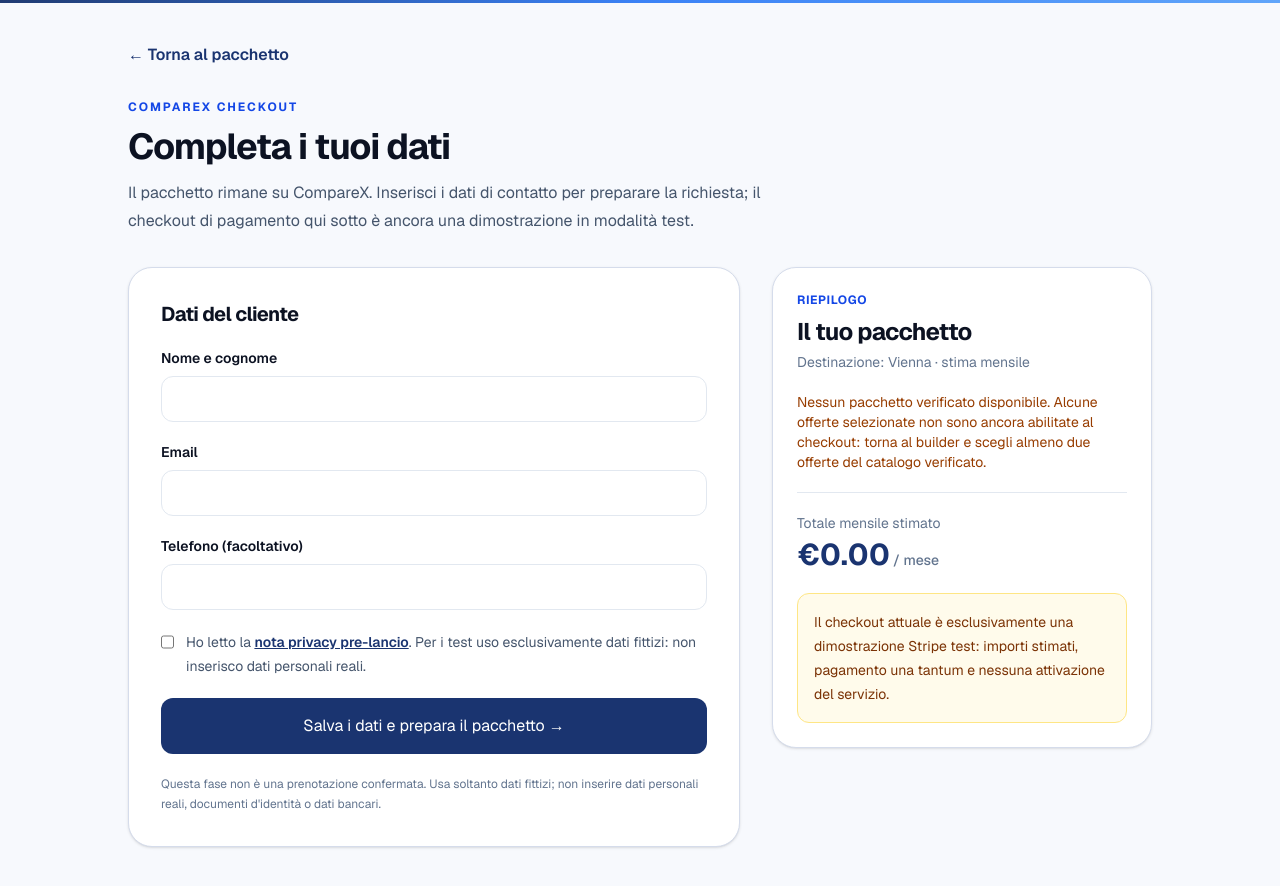
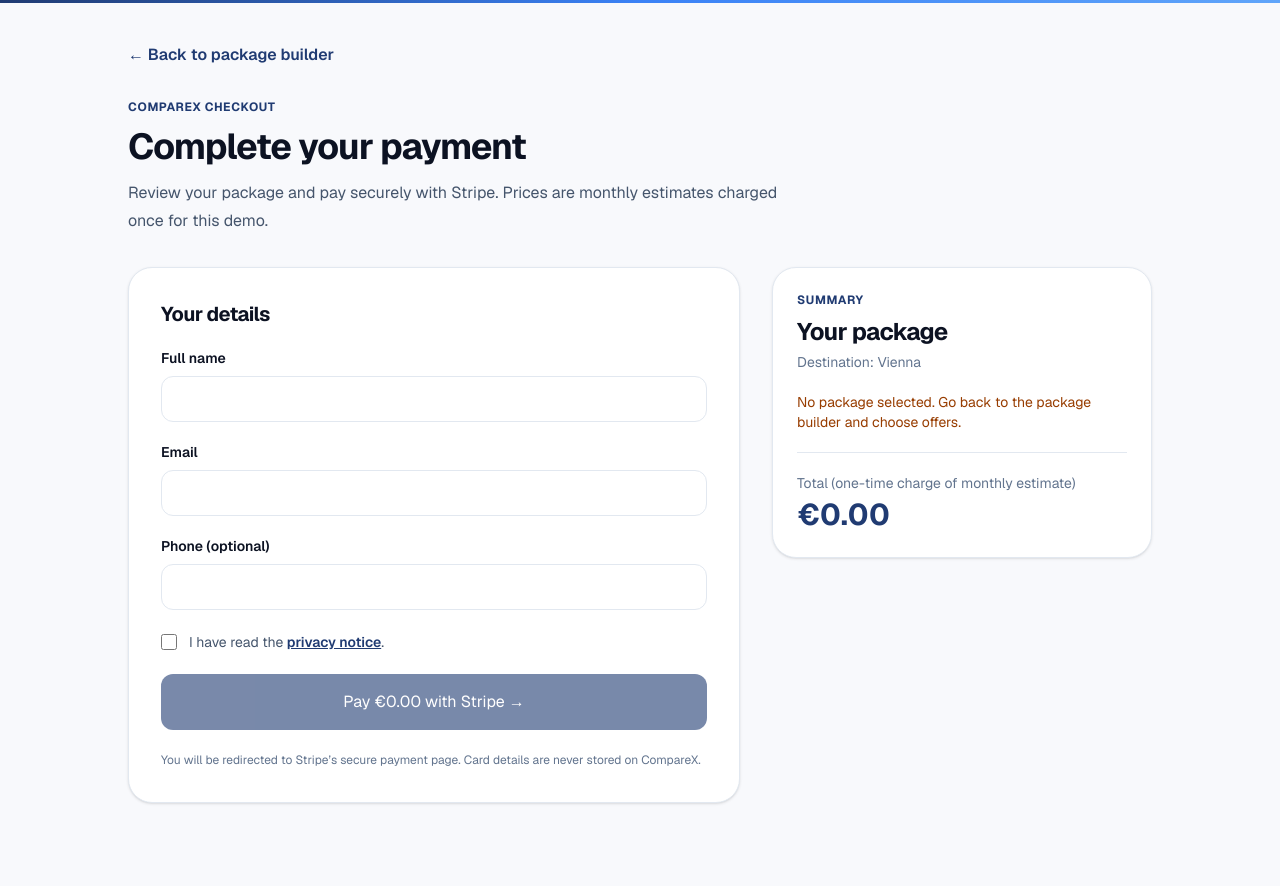
Before and after one commit to pietroconforti-blip/compareX, a Next.js app: page /checkout in a window 1280 px wide. After the commit the page ends 843 px from the top, so only its background shows below. Built offline with nearby package versions, Linux system fonts and the light colour scheme; no server answers.

Commit message:
feat: update checkout page to use working hosted Stripe Checkout
Replace gated embedded flow with simple redirect to Stripe Checkout session.

```diff
--- a/app/checkout/page.tsx
+++ b/app/checkout/page.tsx
@@ -1,14 +1,17 @@
 "use client";
 
-import { Suspense, useEffect, useMemo, useRef, useState } from "react";
-import Script from "next/script";
+import { Suspense, useMemo, useState } from "react";
 import { offers as baseOffers } from "@/lib/home-data";
 import { useSearchParams } from "next/navigation";
 
-type PackageItem = { id: number; category: string; name: string; price: number; priceLabel?: string; location?: string; sourceUrl?: string };
-type EmbeddedCheckoutInstance = { mount(target: string | HTMLElement): void; unmount(): void; destroy(): void };
-type StripeBrowserInstance = { initEmbeddedCheckout(options: { clientSecret: string }): Promise<EmbeddedCheckoutInstance> };
-declare global { interface Window { Stripe?: (publishableKey: string) => StripeBrowserInstance } }
+type PackageItem = {
+  id: number;
+  category: string;
+  name: string;
+  price: number;
+  priceLabel?: string;
+  location?: string;
+};
 
 function CheckoutContent() {
   const params = useSearchParams();
@@ -16,160 +19,206 @@ function CheckoutContent() {
     try {
       const parsed = JSON.parse(params.get("items") || "[]");
       if (!Array.isArray(parsed)) return [];
-      // Display only canonical offers from the server-maintained starter catalogue.
-      const resolved = parsed.map((item) => baseOffers.find((offer) => offer.id === Number(item?.id)));
-      if (resolved.length < 2 || resolved.some((offer) => !offer)) return [];
-      return (resolved as (typeof baseOffers)[number][]).map((offer) => ({ id: offer.id, category: offer.category, name: offer.name, price: offer.price, priceLabel: offer.priceLabel, location: offer.location, sourceUrl: offer.sourceUrl }));
-    } catch { return []; }
+      const resolved = parsed
+        .map((item) => baseOffers.find((offer) => offer.id === Number(item?.id)))
+        .filter(Boolean);
+      return resolved.map((offer) => ({
+        id: offer!.id,
+        category: offer!.category,
+        name: offer!.name,
+        price: offer!.price,
+        priceLabel: offer!.priceLabel,
+        location: offer!.location,
+      }));
+    } catch {
+      return [];
+    }
   }, [params]);
+
   const total = items.reduce((sum, item) => sum + item.price, 0);
   const destination = params.get("destination") || "Vienna";
+  const cancelled = params.get("cancelled") === "1";
+
   const [name, setName] = useState("");
   const [email, setEmail] = useState("");
   const [phone, setPhone] = useState("");
   const [consent, setConsent] = useState(false);
   const [busy, setBusy] = useState(false);
-  const [message, setMessage] = useState("");
-  const [success, setSuccess] = useState(false);
-  const [paymentBusy, setPaymentBusy] = useState(false);
-  const [paymentError, setPaymentError] = useState("");
-  const [stripeReady, setStripeReady] = useState(false);
-  const [checkoutClientSecret, setCheckoutClientSecret] = useState("");
-  const [returnStatus, setReturnStatus] = useState<"loading" | "paid_test" | "not_paid" | "expired" | "error" | null>(null);
-  const [returnMessage, setReturnMessage] = useState("");
-  const checkoutContainerRef = useRef<HTMLDivElement>(null);
-  const embeddedCheckoutRef = useRef<EmbeddedCheckoutInstance | null>(null);
-  const checkoutRequestIdRef = useRef<string>("");
-  const linkedTestCheckoutEnabled = process.env.NEXT_PUBLIC_COMPAREX_TEST_CHECKOUT_ENABLED === "true" && process.env.NEXT_PUBLIC_COMPAREX_ORDER_LINKED_CHECKOUT_ENABLED === "true";
+  const [error, setError] = useState("");
 
-  useEffect(() => {
-    const returnedSessionId = params.get("session_id");
-    if (!returnedSessionId) return;
-    if (!returnedSessionId.startsWith("cs_test_")) {
-      setReturnStatus("error");
-      setReturnMessage("ID sessione test non valido.");
+  async function handlePay(e: React.FormEvent) {
+    e.preventDefault();
+    setError("");
+
+    if (items.length < 1) {
+      setError("Select at least one offer from the package builder.");
       return;
     }
-    let active = true;
-    setReturnStatus("loading");
-    fetch("/api/checkout/session-status?session_id=" + encodeURIComponent(returnedSessionId), { cache: "no-store" })
-      .then(async (response) => {
-        const data = await response.json();
-        if (!response.ok) throw new Error(data.error || "Verifica pagamento non disponibile.");
-        if (active) {
-          setReturnStatus(data.status);
-          setReturnMessage(data.status === "paid_test"
-            ? "Stripe conferma il pagamento nell'ambiente test. Nessun servizio è stato prenotato o attivato."
-            : data.status === "expired" ? "La sessione di pagamento è scaduta."
-            : "Il pagamento non risulta completato. Nessun servizio è stato attivato.");
-        }
-      })
-      .catch((error: unknown) => {
-        if (active) {
-          setReturnStatus("error");
-          setReturnMessage(error instanceof Error ? error.message : "Impossibile verificare il pagamento.");
-        }
+    if (name.trim().length < 2) {
+      setError("Please enter your full name.");
+      return;
+    }
+    if (!/^[^\s@]+@[^\s@]+\.[^\s@]+$/.test(email)) {
+      setError("Please enter a valid email.");
+      return;
+    }
+    if (!consent) {
+      setError("Please confirm the privacy notice.");
+      return;
+    }
+
+    setBusy(true);
+    try {
+      const res = await fetch("/api/checkout/create-session", {
+        method: "POST",
+        headers: { "Content-Type": "application/json" },
+        body: JSON.stringify({
+          offerIds: items.map((i) => i.id),
+          email,
+          destination,
+        }),
       });
-    return () => { active = false; };
-  }, [params]);
-
-  useEffect(() => {
-    const publishableKey = process.env.NEXT_PUBLIC_STRIPE_PUBLISHABLE_KEY;
-    if (!checkoutClientSecret || !stripeReady || !checkoutContainerRef.current || !publishableKey || !window.Stripe) return;
-    let active = true;
-    let checkout: EmbeddedCheckoutInstance | undefined;
-    window.Stripe(publishableKey).initEmbeddedCheckout({ clientSecret: checkoutClientSecret })
-      .then((instance) => {
-        if (!active) { instance.destroy(); return; }
-        checkout = instance;
-        embeddedCheckoutRef.current = instance;
-        instance.mount(checkoutContainerRef.current!);
-      })
-      .catch((error: unknown) => {
-        setPaymentError(error instanceof Error ? error.message : "Impossibile caricare il modulo di pagamento Stripe.");
-      });
-    return () => {
-      active = false;
-      checkout?.destroy();
-      embeddedCheckoutRef.current = null;
-    };
-  }, [checkoutClientSecret, stripeReady]);
-
-  async function startTestCheckout() {
-    if (items.length < 2) { setPaymentError("Seleziona almeno due offerte valide."); return; }
-    if (name.trim().length < 2) { setPaymentError("Inserisci prima nome e cognome."); return; }
-    if (!/^[^\s@]+@[^\s@]+\.[^\s@]+$/.test(email)) { setPaymentError("Inserisci prima un indirizzo email valido."); return; }
-    if (!consent) { setPaymentError("Conferma la nota privacy prima di continuare."); return; }
-    setPaymentBusy(true);
-    setPaymentError("");
-    try {
-      if (!checkoutRequestIdRef.current) checkoutRequestIdRef.current = window.crypto.randomUUID();
-      const response = await fetch("/api/checkout/session", { method: "POST", headers: { "Content-Type": "application/json" }, body: JSON.stringify({ offerIds: items.map((item) => item.id), customer: { name, email, phone }, destination, privacyConsent: consent, checkoutRequestId: checkoutRequestIdRef.current }) });
-      const data = await response.json();
-      if (!response.ok || typeof data.clientSecret !== "string") throw new Error(data.error || "Checkout di prova non disponibile.");
-      setCheckoutClientSecret(data.clientSecret);
-    } catch (error) {
-      setPaymentError(error instanceof Error ? error.message : "Errore durante l'avvio del checkout.");
-    } finally {
-      setPaymentBusy(false);
+      const data = await res.json();
+      if (!res.ok || !data.url) {
+        throw new Error(data.error || "Could not start payment.");
+      }
+      window.location.href = data.url;
+    } catch (err) {
+      setError(err instanceof Error ? err.message : "Payment failed to start.");
+      setBusy(false);
     }
   }
 
-  async function submit(event: React.FormEvent<HTMLFormElement>) {
-    event.preventDefault();
-    setMessage("");
-    if (linkedTestCheckoutEnabled) {
-      await startTestCheckout();
-      return;
-    }
-    if (items.length < 2) { setMessage("Torna al Package Builder e seleziona almeno due servizi."); return; }
-    if (!consent) { setMessage("Devi confermare l'informativa sulla privacy per inviare la richiesta."); return; }
-    setBusy(true);
-    try {
-      const response = await fetch("/api/orders", { method: "POST", headers: { "Content-Type": "application/json" }, body: JSON.stringify({ customer: { name, email, phone }, offerIds: items.map((item) => item.id), destination, privacyConsent: consent }) });
-      const data = await response.json();
-      if (!response.ok) throw new Error(data.error || "Non è stato possibile salvare la richiesta.");
-      setSuccess(true);
-      setMessage("Richiesta salvata. Il pagamento non è ancora attivo: non è stato effettuato alcun addebito.");
-    } catch (error) {
-      setMessage(error instanceof Error ? error.message : "Errore durante l'invio.");
-    } finally { setBusy(false); }
-  }
+  return (
+    <main className="min-h-screen bg-[#f8f9fc] px-5 py-10 text-[#0c1222]">
+      <div className="mx-auto max-w-5xl">
+        <a href="/package-builder" className="font-semibold text-[#203b72]">
+          ← Back to package builder
+        </a>
 
-  return <main className="min-h-screen bg-[#f7f9fd] px-5 py-10 text-[#0c1222]">
-    {linkedTestCheckoutEnabled && <Script src="https://js.stripe.com/v3/" strategy="afterInteractive" onReady={() => setStripeReady(true)} />}
-    <div className="mx-auto max-w-5xl">
-    <a href="/package-builder" className="font-semibold text-[#1a3470]">← Torna al pacchetto</a>
-    <p className="mt-8 text-xs font-bold uppercase tracking-[0.16em] text-blue-700">CompareX checkout</p>
-    <h1 className="mt-3 text-4xl font-bold tracking-tight">Completa i tuoi dati</h1>
-    <p className="mt-3 max-w-2xl leading-7 text-slate-600">Il pacchetto rimane su CompareX. Inserisci i dati di contatto per preparare la richiesta; il checkout di pagamento qui sotto è ancora una dimostrazione in modalità test.</p>
-    {returnStatus && <div role="status" className={"mt-5 rounded-2xl border p-4 text-sm leading-6 " + (returnStatus === "paid_test" ? "border-emerald-200 bg-emerald-50 text-emerald-900" : returnStatus === "loading" ? "border-blue-200 bg-blue-50 text-blue-900" : "border-amber-200 bg-amber-50 text-amber-900")}>
-      <p className="font-bold">{returnStatus === "loading" ? "Verifica pagamento…" : returnStatus === "paid_test" ? "Pagamento test completato" : returnStatus === "expired" ? "Sessione scaduta" : "Pagamento non confermato"}</p>
-      <p className="mt-1">{returnMessage || "Stiamo verificando la sessione direttamente con Stripe."}</p>
-    </div>}
-    <div className="mt-8 grid gap-8 lg:grid-cols-[1fr_380px]">
-      <form onSubmit={submit} className="space-y-5 rounded-3xl border border-[#d5dceb] bg-white p-6 shadow-sm md:p-8">
-        <h2 className="text-xl font-bold">Dati del cliente</h2>
-        <label className="block text-sm font-semibold">Nome e cognome<input required minLength={2} maxLength={120} autoComplete="name" value={name} onChange={(e) => { checkoutRequestIdRef.current = ""; setName(e.target.value); }} className="mt-2 w-full rounded-xl border border-slate-200 px-4 py-3 font-normal" /></label>
-        <label className="block text-sm font-semibold">Email<input required type="email" maxLength={254} autoComplete="email" value={email} onChange={(e) => { checkoutRequestIdRef.current = ""; setEmail(e.target.value); }} className="mt-2 w-full rounded-xl border border-slate-200 px-4 py-3 font-normal" /></label>
-        <label className="block text-sm font-semibold">Telefono (facoltativo)<input type="tel" maxLength={40} autoComplete="tel" value={phone} onChange={(e) => { checkoutRequestIdRef.current = ""; setPhone(e.target.value); }} className="mt-2 w-full rounded-xl border border-slate-200 px-4 py-3 font-normal" /></label>
-        <label className="flex items-start gap-3 text-sm leading-6 text-slate-600"><input required type="checkbox" checked={consent} onChange={(e) => { checkoutRequestIdRef.current = ""; setConsent(e.target.checked); }} className="mt-1 h-4 w-4" /><span>Ho letto la <a href="/privacy" target="_blank" className="font-semibold text-[#1a3470] underline">nota privacy pre-lancio</a>. Per i test uso esclusivamente dati fittizi: non inserisco dati personali reali.</span></label>
-        {message && <p role="status" className={"rounded-xl p-4 text-sm " + (success ? "bg-emerald-50 text-emerald-900" : "bg-amber-50 text-amber-900")}>{message}</p>}
-        <button type="submit" disabled={busy || paymentBusy || success} className="w-full rounded-xl bg-[#1a3470] px-5 py-4 font-bold text-white disabled:opacity-60">{linkedTestCheckoutEnabled ? (paymentBusy ? "Preparazione pagamento…" : "Continua al pagamento test →") : busy ? "Salvataggio…" : success ? "Richiesta salvata" : "Salva i dati e prepara il pacchetto →"}</button>
-        {linkedTestCheckoutEnabled && <div className="rounded-2xl border border-blue-200 bg-blue-50 p-4">
-          <p className="font-bold text-blue-950">Pagamento incorporato in CompareX (solo test)</p>
-          <p className="mt-1 text-sm leading-6 text-blue-900">Il modulo Stripe apparirà direttamente qui, senza aprire una pagina di pagamento esterna. Usa esclusivamente dati fittizi. È un addebito dimostrativo una tantum nell'ambiente test: gli importi sono stime mensili e nessun servizio viene prenotato o attivato.</p>
-          {paymentError && <p role="alert" className="mt-3 rounded-lg bg-white p-3 text-sm text-red-700">{paymentError}</p>}
-          {checkoutClientSecret && <div className="mt-4 rounded-xl bg-white p-3"><div ref={checkoutContainerRef} /><p className="mt-3 text-xs leading-5 text-slate-500">Stripe opera in modalità test. Usa solo i dati di carta di prova Stripe, mai una carta reale.</p></div>}
-        </div>}
-        <p className="text-xs leading-5 text-slate-500">Questa fase non è una prenotazione confermata. Usa soltanto dati fittizi; non inserire dati personali reali, documenti d'identità o dati bancari.</p>
-      </form>
-      <aside className="h-fit rounded-3xl border border-[#d5dceb] bg-white p-6 shadow-sm lg:sticky lg:top-6"><p className="text-xs font-bold uppercase tracking-wider text-blue-700">Riepilogo</p><h2 className="mt-2 text-2xl font-bold">Il tuo pacchetto</h2><p className="mt-1 text-sm text-slate-500">Destinazione: {destination} · stima mensile</p>
-        <div className="mt-5 space-y-4">{items.map((item, index) => <div key={item.category + "-" + item.name + "-" + index} className="border-b border-slate-100 pb-4"><p className="text-xs font-semibold uppercase text-slate-500">{item.category}</p><p className="mt-1 font-semibold">{item.name}</p><p className="mt-1 text-sm text-slate-600">€{item.price.toFixed(2)} / mese (stima)</p></div>)}{items.length === 0 && <p className="text-sm text-amber-800">Nessun pacchetto verificato disponibile. Alcune offerte selezionate non sono ancora abilitate al checkout: torna al builder e scegli almeno due offerte del catalogo verificato.</p>}</div>
-        <div className="mt-5 border-t border-slate-200 pt-5"><p className="text-sm text-slate-500">Totale mensile stimato</p><p className="mt-1 text-3xl font-bold text-[#1a3470]">€{total.toFixed(2)}<span className="text-sm font-medium text-slate-500"> / mese</span></p></div>
-        <div className="mt-5 rounded-xl border border-amber-200 bg-amber-50 p-4 text-sm leading-6 text-amber-900">Il checkout attuale è esclusivamente una dimostrazione Stripe test: importi stimati, pagamento una tantum e nessuna attivazione del servizio.</div>
-      </aside>
-    </div>
-  </div></main>;
+        <p className="mt-8 text-xs font-bold uppercase tracking-wider text-[#203b72]">
+          CompareX checkout
+        </p>
+        <h1 className="mt-3 text-4xl font-bold tracking-tight">Complete your payment</h1>
+        <p className="mt-3 max-w-2xl leading-7 text-slate-600">
+          Review your package and pay securely with Stripe. Prices are monthly estimates charged once for this demo.
+        </p>
+
+        {cancelled && (
+          <div className="mt-5 rounded-2xl border border-amber-200 bg-amber-50 p-4 text-sm text-amber-900">
+            Payment was cancelled. You can try again below.
+          </div>
+        )}
+
+        <div className="mt-8 grid gap-8 lg:grid-cols-[1fr_380px]">
+          <form onSubmit={handlePay} className="space-y-5 rounded-3xl border border-[#e2e8f0] bg-white p-6 shadow-sm md:p-8">
+            <h2 className="text-xl font-bold">Your details</h2>
+
+            <label className="block text-sm font-semibold">
+              Full name
+              <input
+                required
+                minLength={2}
+                value={name}
+                onChange={(e) => setName(e.target.value)}
+                className="mt-2 w-full rounded-xl border border-slate-200 px-4 py-3 font-normal"
+              />
+            </label>
+
+            <label className="block text-sm font-semibold">
+              Email
+              <input
+                required
+                type="email"
+                value={email}
+                onChange={(e) => setEmail(e.target.value)}
+                className="mt-2 w-full rounded-xl border border-slate-200 px-4 py-3 font-normal"
+              />
+            </label>
+
+            <label className="block text-sm font-semibold">
+              Phone (optional)
+              <input
+                type="tel"
+                value={phone}
+                onChange={(e) => setPhone(e.target.value)}
+                className="mt-2 w-full rounded-xl border border-slate-200 px-4 py-3 font-normal"
+              />
+            </label>
+
+            <label className="flex items-start gap-3 text-sm leading-6 text-slate-600">
+              <input
+                required
+                type="checkbox"
+                checked={consent}
+                onChange={(e) => setConsent(e.target.checked)}
+                className="mt-1 h-4 w-4"
+              />
+              <span>
+                I have read the{" "}
+                <a href="/privacy" className="font-semibold text-[#203b72] underline" target="_blank">
+                  privacy notice
+                </a>
+                .
+              </span>
+            </label>
+
+            {error && (
+              <p role="alert" className="rounded-xl bg-red-50 p-4 text-sm text-red-800">
+                {error}
+              </p>
+            )}
+
+            <button
+              type="submit"
+              disabled={busy || items.length === 0}
+              className="w-full rounded-xl bg-[#203b72] px-5 py-4 font-bold text-white hover:bg-[#152a52] disabled:opacity-60"
+            >
+              {busy ? "Redirecting to Stripe…" : `Pay €${total.toFixed(2)} with Stripe →`}
+            </button>
+
+            <p className="text-xs leading-5 text-slate-500">
+              You will be redirected to Stripe’s secure payment page. Card details are never stored on CompareX.
+            </p>
+          </form>
+
+          <aside className="h-fit rounded-3xl border border-[#e2e8f0] bg-white p-6 shadow-sm lg:sticky lg:top-6">
+            <p className="text-xs font-bold uppercase tracking-wider text-[#203b72]">Summary</p>
+            <h2 className="mt-2 text-2xl font-bold">Your package</h2>
+            <p className="mt-1 text-sm text-slate-500">Destination: {destination}</p>
+
+            <div className="mt-5 space-y-4">
+              {items.map((item) => (
+                <div key={item.id} className="border-b border-slate-100 pb-4">
+                  <p className="text-xs font-semibold uppercase text-slate-500">{item.category}</p>
+                  <p className="mt-1 font-semibold">{item.name}</p>
+                  <p className="mt-1 text-sm text-slate-600">€{item.price.toFixed(2)} / month (estimate)</p>
+                </div>
+              ))}
+              {items.length === 0 && (
+                <p className="text-sm text-amber-800">
+                  No package selected. Go back to the package builder and choose offers.
+                </p>
+              )}
+            </div>
+
+            <div className="mt-5 border-t border-slate-200 pt-5">
+              <p className="text-sm text-slate-500">Total (one-time charge of monthly estimate)</p>
+              <p className="mt-1 text-3xl font-bold text-[#203b72]">
+                €{total.toFixed(2)}
+              </p>
+            </div>
+          </aside>
+        </div>
+      </div>
+    </main>
+  );
 }
-export default function CheckoutPage() { return <Suspense fallback={<main className="p-10">Caricamento checkout…</main>}><CheckoutContent /></Suspense>; }
+
+export default function CheckoutPage() {
+  return (
+    <Suspense fallback={<main className="p-10">Loading checkout…</main>}>
+      <CheckoutContent />
+    </Suspense>
+  );
+}
```
